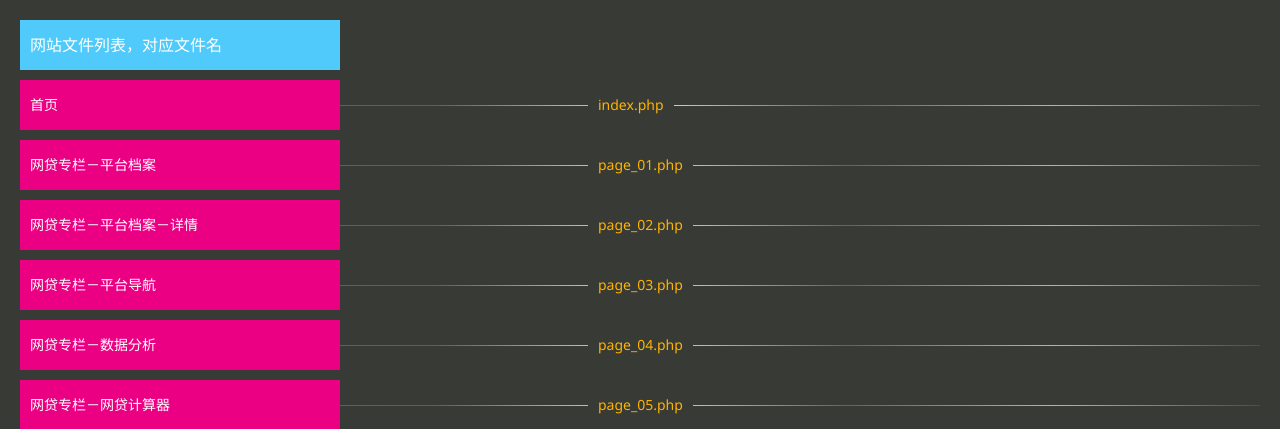
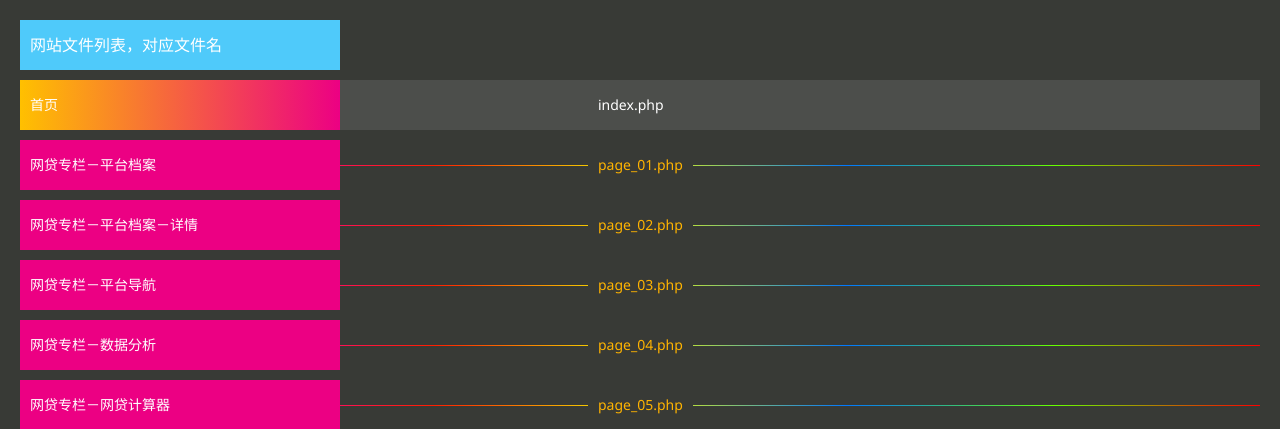
Before and after one commit to iourt/dev, a PHP site: page /files_link.php in a window 1280 px wide, with the pointer over the restyled element. Shown: the top 429 px of the page. Run offline with PHP 8.4, Linux system fonts and the light colour scheme.

Commit message:
modify file list

```diff
--- a/files_link.php
+++ b/files_link.php
@@ -56,6 +56,16 @@
             text-decoration:none;
             margin-right:20%;
         }
+        dd:hover{
+            background:rgba(255,255,255,.1);
+        }
+        dd:hover a{
+            background:-webkit-linear-gradient(left, #ffc000, #ec0083);
+        }
+        dd:hover span{
+            background:none;
+            color:#fff;
+        }
     </style>
 </head>
 <body>
```
